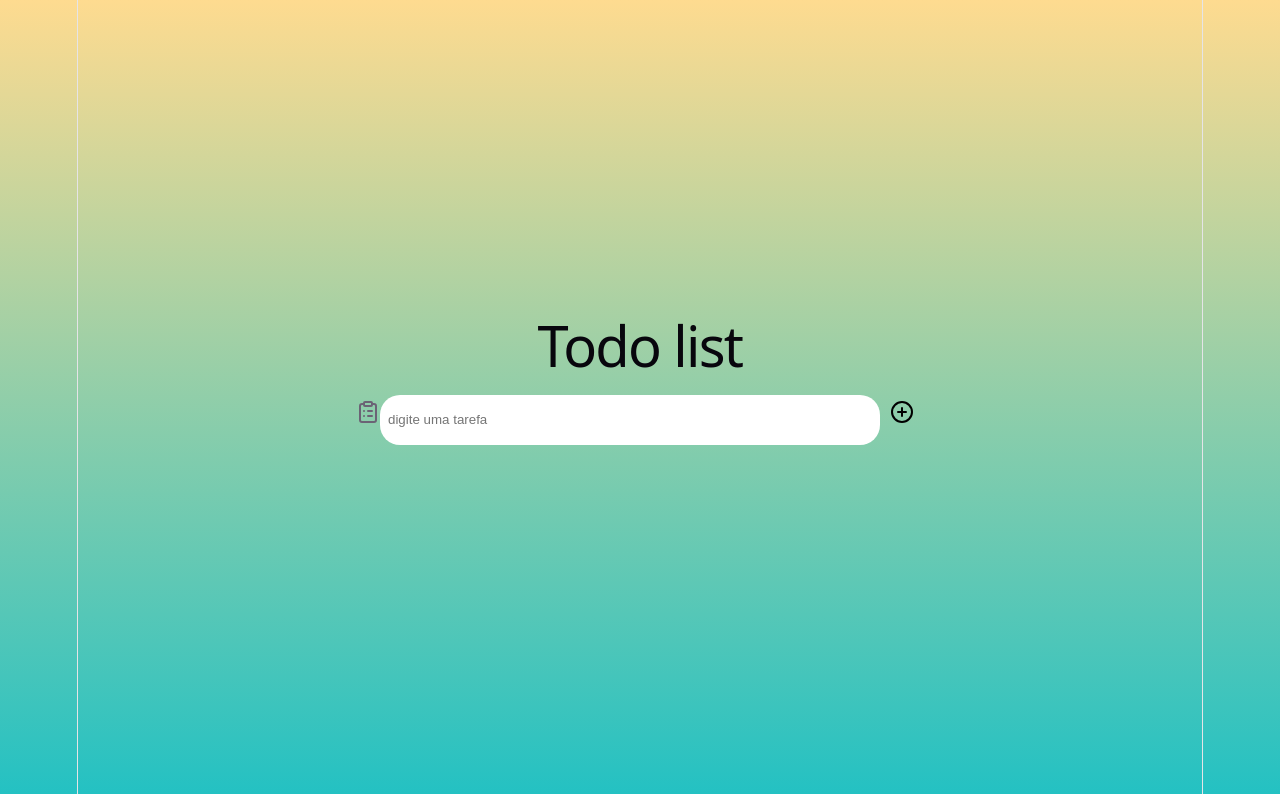
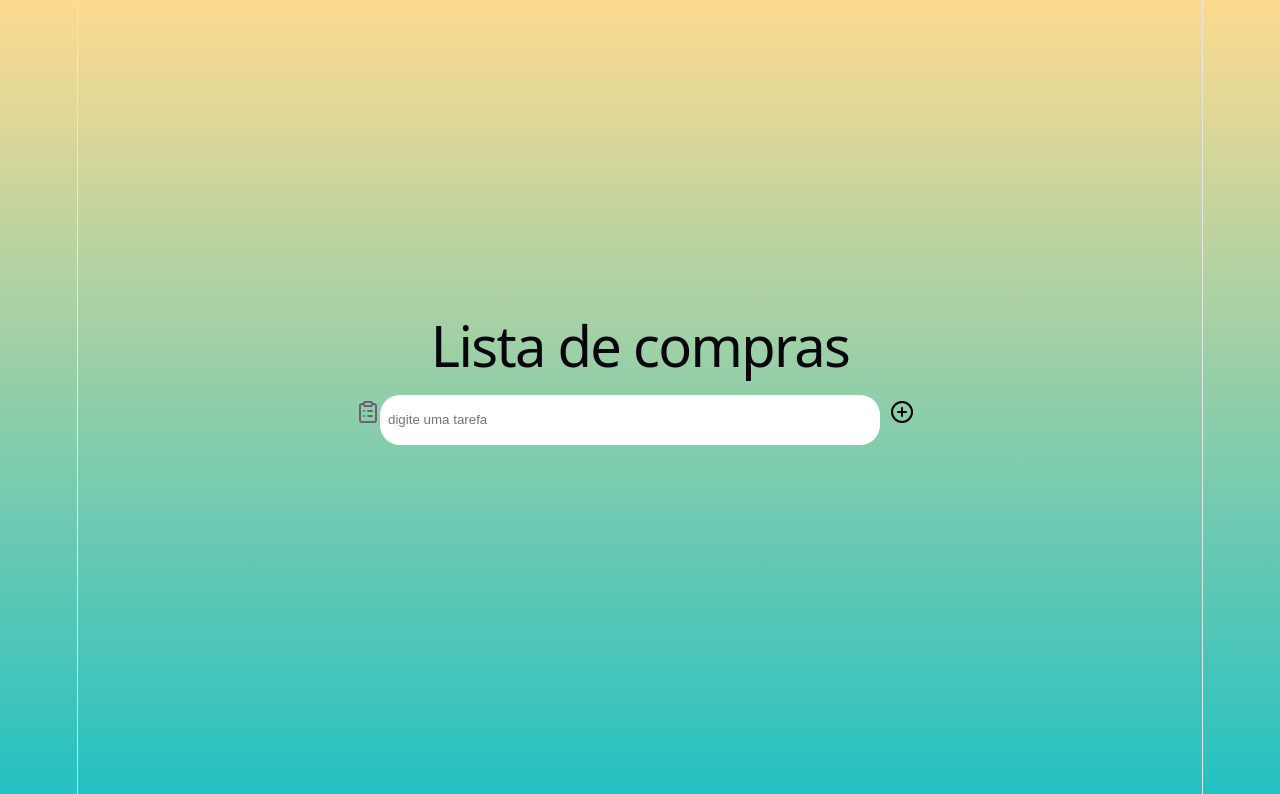
Before and after one commit to jerfdias/to-do-list-react, a React (Vite) app in the folder todo/: page / in a window 1280 px wide. Shown: the top 794 px of the page. Built offline with nearby package versions, Linux system fonts and the light colour scheme.

Commit message:
atualizando arquivos

```diff
--- a/todo/src/App.jsx
+++ b/todo/src/App.jsx
@@ -73,7 +73,7 @@ return(
 
 
   <div className="principal">
-    <h1>Todo list</h1>
+    <h1>Lista de compras</h1>
     <form onSubmit={(e)=>{
       e.preventDefault();
       addTarefa();
```
